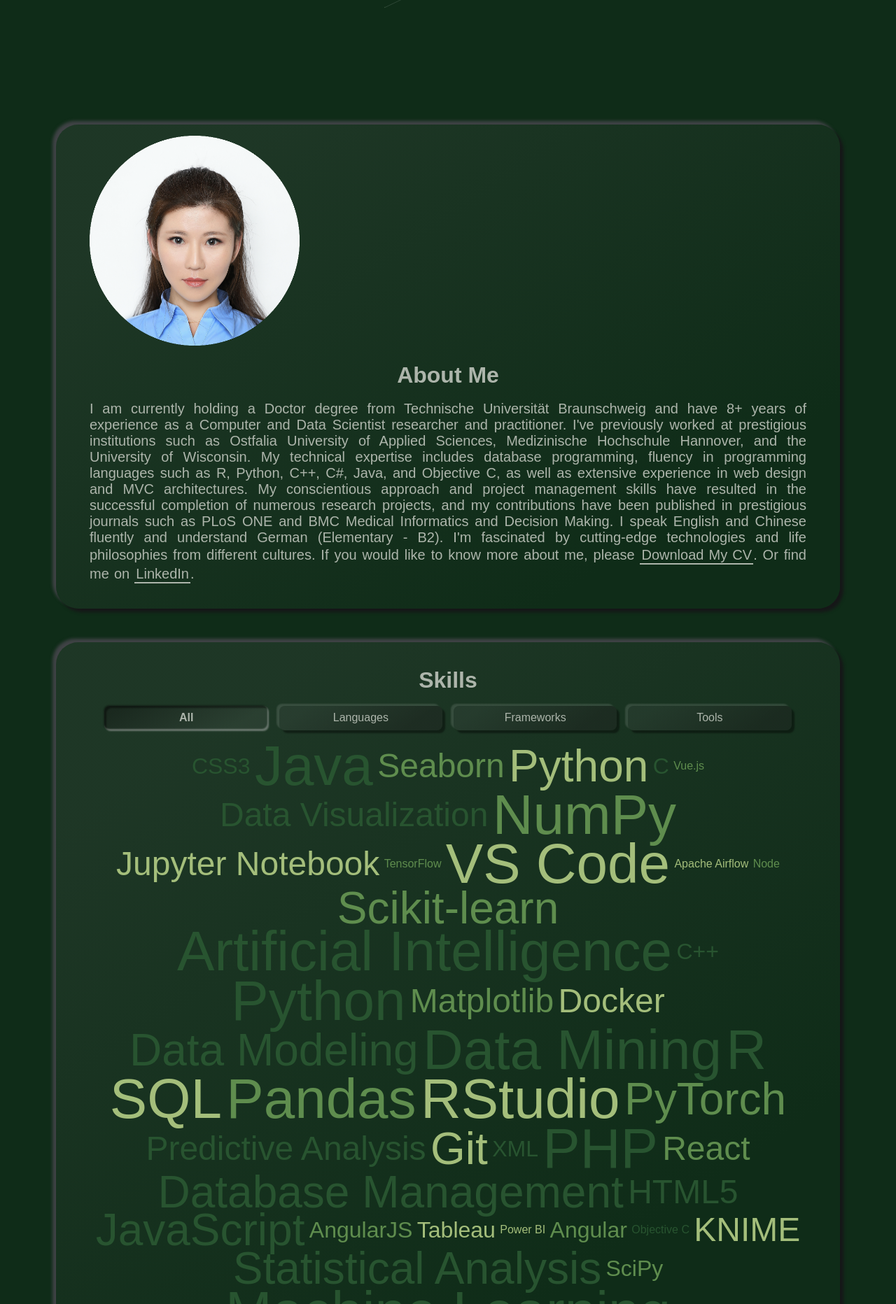
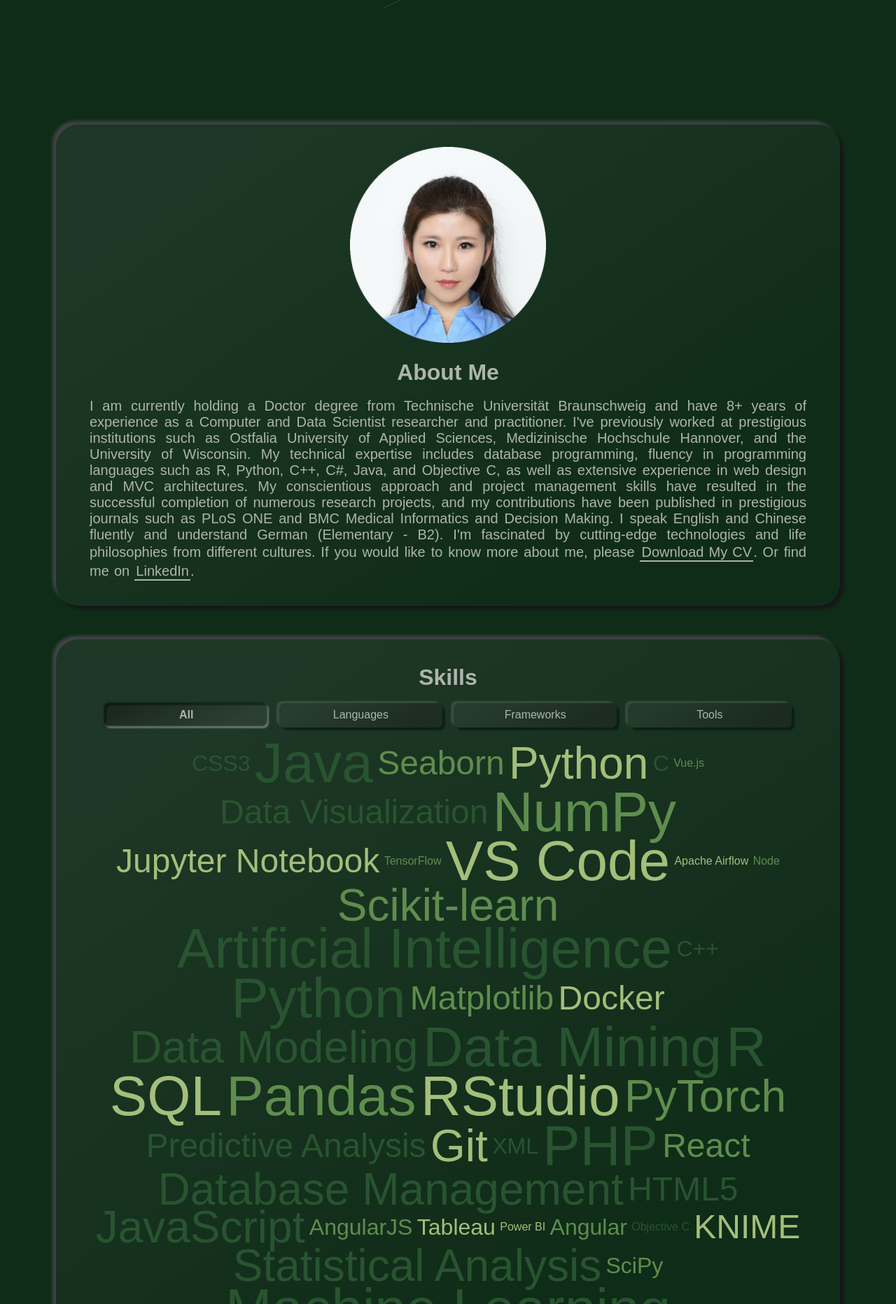
Before and after one commit to xkortum/xkortum.github.io, a Jekyll site: the page built from index.html, in a window 1280 px wide. Shown: the part 882-2746 px from the top of the page at 70% size. Built offline with Jekyll 4.4.1, drawn with Linux system fonts in a browser that asks for light colours; some web fonts are replaced.

Commit message:
Update section-aboutme.html

```diff
--- a/_includes/section-aboutme.html
+++ b/_includes/section-aboutme.html
@@ -1,4 +1,6 @@
-<img src="assets/favicon/profile_circle.png" alt="Profile Pic" width="300" height="300">
+<p class="title">
+    <img src="assets/favicon/profile_circle.png" alt="Profile Pic" width="280" height="280">
+</p>
 <h1 class="title">{{site.about_me_title}}</h1>
 <p class="description" data-aos="fade-down">
     {{site.about_me_description}}
```
